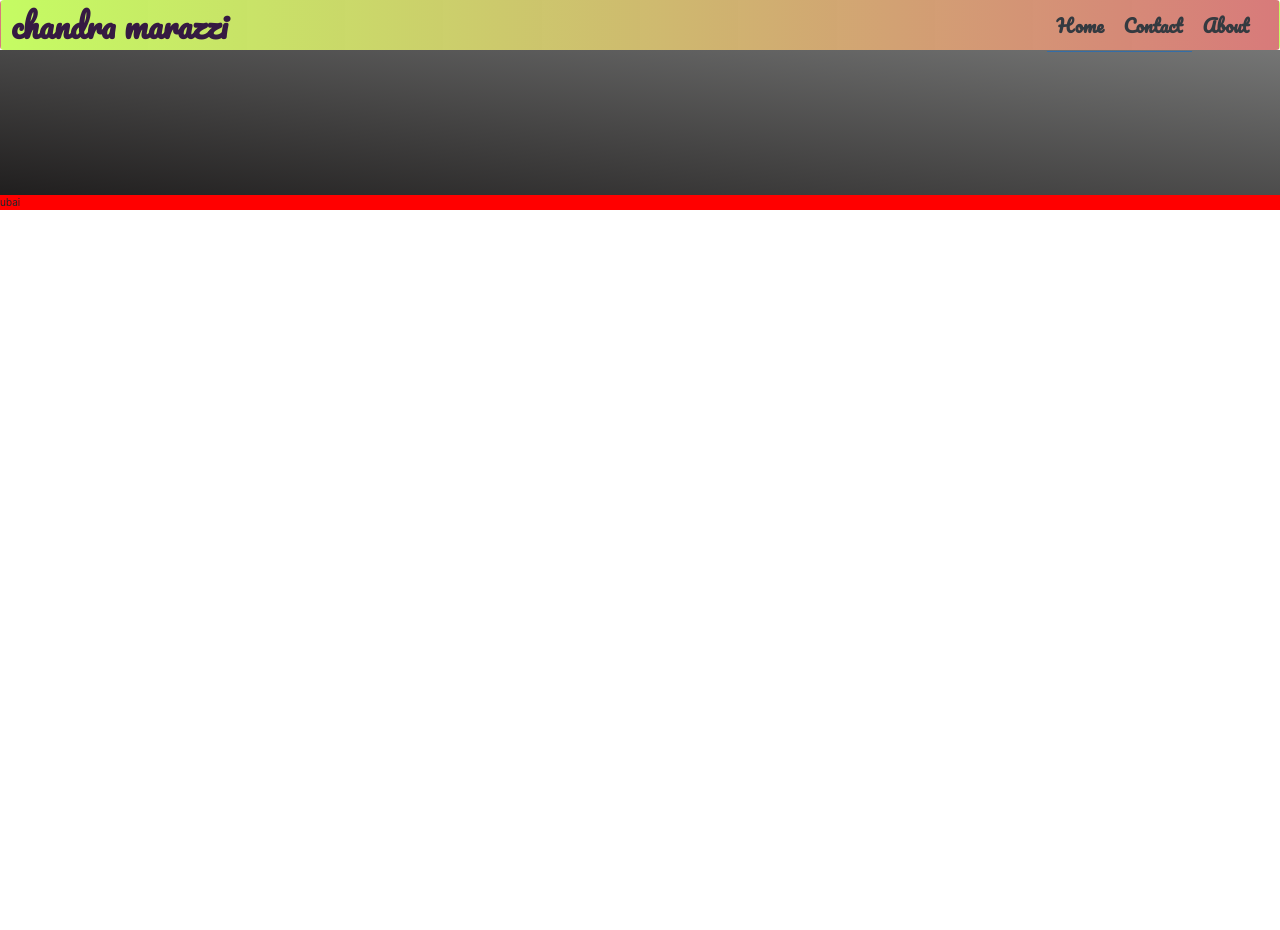
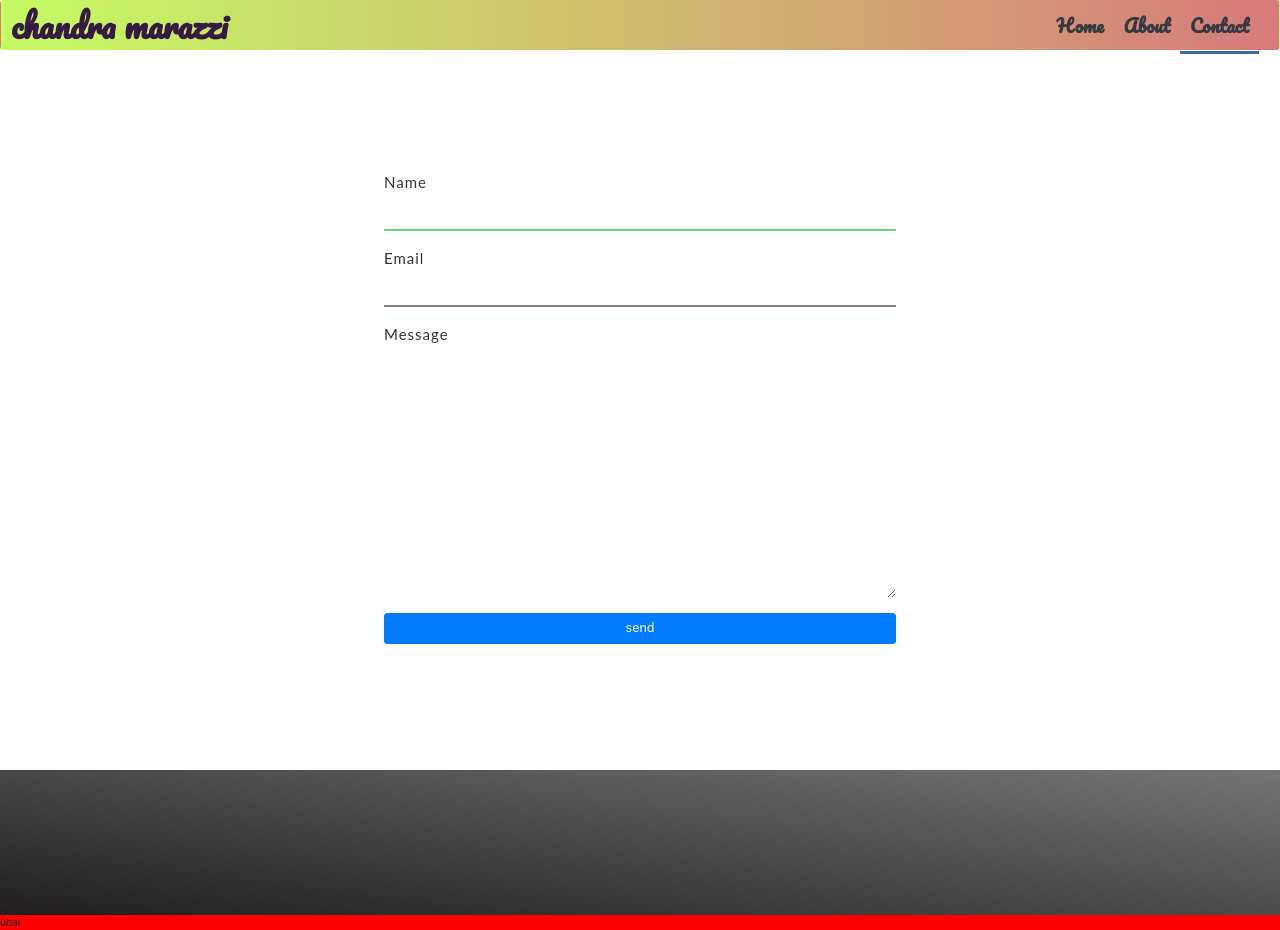
Before and after one commit to reactjslab/ReactNetlifyTest, a React (Create React App) app: page /contact in a window 1280 px wide. Before the commit the page ends 800 px from the top, so only its background shows below. Built offline with nearby package versions, Linux system fonts and the light colour scheme.

Commit message:
contact form '

```diff
--- a/src/App.css
+++ b/src/App.css
@@ -1,3 +1,6 @@
 .App {
   text-align: center;
 }
+html {
+  scroll-behavior: smooth;
+}
--- a/src/Component/Contactme/Contact.js
+++ b/src/Component/Contactme/Contact.js
@@ -1,10 +1,12 @@
 import React from 'react'
 import Header from './../Header/Header'
 import Footer from './../Footer/Footer'
+import Contactform from './Contactform'
 export default function Contact() {
     return (
         <>
         <Header/>
+        <Contactform/>
         <Footer/>
         </>
     )
--- /dev/null
+++ b/src/Component/Contactme/Contactform.css
@@ -0,0 +1,62 @@
+.formdiv{
+    display:grid;
+    align-items: center;
+    justify-content: center;
+    min-height:90vh;
+}
+.cform{
+    height:60vh;
+    display: flex;
+    flex-direction: column;
+
+}
+.labelup{
+    box-sizing: border-box;
+    letter-spacing: 1px;
+    font: 15px/24px "Lato", Arial, sans-serif;
+    color: #333;
+    transition:all .5s cubic-bezier(.65,.05,.36,1);
+}
+
+input{
+    border:none;
+    outline:none;
+    border-bottom:2px solid #8e7f7f;;
+    width:40vw;
+    box-sizing: border-box;
+    letter-spacing: 1px;
+    font: 15px/24px "Lato", Arial, sans-serif;
+    color: #333;
+    margin-bottom:15px;
+    padding-bottom: 5px;
+    text-shadow: 10px 10px 10px #333;
+    transition: all .5s cubic-bezier(.65,.05,.36,1);
+}
+textarea{
+    border-bottom:1px solid blue;
+    width:40vw;
+    border:none;
+    outline:none;
+    box-sizing: border-box;
+    letter-spacing: 1px;
+    font: 15px/24px "Lato", Arial, sans-serif;
+    color: #333;
+    margin-bottom:15px;
+    padding-bottom: 5px;
+    transition: all .5s cubic-bezier(.65,.05,.36,1);
+}
+input:active,input:focus{
+    border:none;
+    border-bottom:2px solid #60d583;
+    outline: none;
+}
+
+@media screen and (max-width: 600px) {
+   input{
+    width:80vw;
+   }
+   textarea{
+    width:80vw;
+
+   }
+  }
--- /dev/null
+++ b/src/Component/Contactme/Contactform.js
@@ -0,0 +1,41 @@
+import React from 'react'
+import './Contactform.css'
+function Contactform() {
+    const nameref=React.useRef(null)
+    const emailref=React.useRef(null)
+    const messageref=React.useRef(null)
+    const [formdata,formfunc]=React.useState({name:'',email:'',message:''})
+    const [flip,flipfun] = React.useState(false)
+    function thankyou(e){
+        e.preventDefault()
+        if(nameref.current.value==='' & nameref.current.value==='' & nameref.current.value==='')
+            console.log("empty")
+        else{
+            formfunc({name:nameref.current.value,email:emailref.current.value, message:messageref.current.value})
+
+            flipfun(true)
+            console.log(formdata)
+        }
+    }
+    React.useEffect(function () {
+        if(!flip)
+            nameref.current.focus()
+        })
+    return (
+        <div className="formdiv">
+            {flip?<h1>submitted</h1>:
+            <form className="cform" >
+
+                <label className="labelup" htmlFor="name">Name</label>
+                <input ref={nameref} className="" placeholder="" id="name" type="text" required/>
+                <label className="labelup" htmlFor="email">Email</label>
+                <input ref={emailref}  placeholder="" id="email" type="email" required/>
+                <label className="labelup" htmlFor="message">Message</label>
+                <textarea ref={messageref}  id="message" type="text" rows="10" required></textarea>
+                <button onClick={thankyou} type="submit" className="btn btn-lg btn-primary" >send</button>
+            </form>
+        }
+        </div>
+    )
+}
+export default Contactform
--- a/src/Component/Header/Brand.js
+++ b/src/Component/Header/Brand.js
@@ -9,10 +9,10 @@ const Brand=() =>{
       <h6 className="my-0 mr-md-auto navBrand">
         <Link to="/" className="nounder">chandra marazzi</Link></h6>
       <nav className="my-2 my-md-0 mr-md-3">
-      <NavLink className="navel p-3 text-dark active" exact to ="/" >Home</NavLink>
+      <NavLink className="navel p-3 text-dark" exact to ="/" >Home</NavLink>
+      <NavLink className="navel p-3 text-dark" to="/about">About</NavLink>
       <NavLink className="navel p-3 text-dark" to="/contact">Contact</NavLink>
-      <NavLink className="navel p-3 text-dark" to="/about">About</NavLink>
-       </nav>
+      </nav>
 
     </div>
   )
--- a/src/Component/Header/Header.css
+++ b/src/Component/Header/Header.css
@@ -22,7 +22,8 @@
     text-decoration: none;
 }
 .active{
-    border-bottom: 1px solid #346da7;
+    border-bottom: 3px solid #346da7;
+    color:red;
 
 }
 .navbar-custom {
--- a/src/Component/Main/Main.css
+++ b/src/Component/Main/Main.css
@@ -128,6 +128,16 @@
         grid-area:name;
         grid-column-end: 5;
     }
+    .iam{
+        font-size:36px;
+        padding-right:10vw;
+        padding-left:10vw;
+    }
+    .iamp{
+        font-size:24px;
+        padding-right:10vw;
+        padding-left:10vw;
+    }
   }
   @media screen and (max-width: 850px) and (min-width: 600px)  {
     .main{
```
